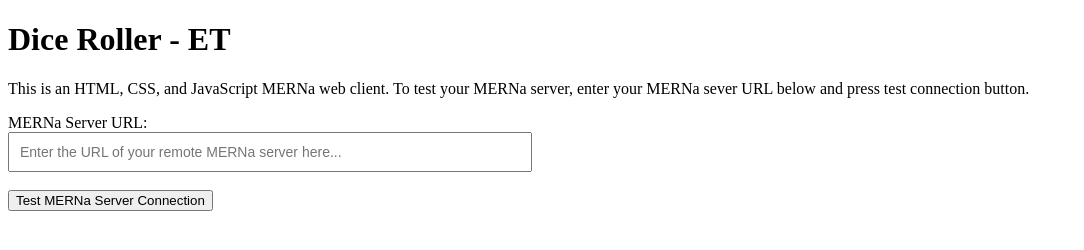
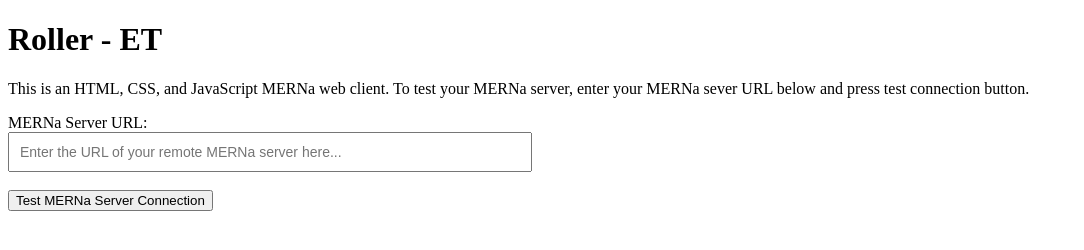
Before and after one commit to alphabet-soip/dice-static, a plain HTML site: page index.html in a window 1280 px wide. Shown: the whole page, without its empty margins (0-1084 px from the left). Drawn offline with Linux system fonts and the light colour scheme.

Commit message:
Update main

```diff
--- a/index.html
+++ b/index.html
@@ -2,7 +2,7 @@
 <html lang="en">
   <head>
     <meta charset="UTF-8" />
-    <title>Dice Roller</title>
+    <title>Roller</title>
 	<style>
 		#urlInput {
             width: 500px;
@@ -20,7 +20,7 @@
     </style>
 </head>
 <body>
-	<h1>Dice Roller - ET</h1>
+	<h1>Roller - ET</h1>
 	<p>This is an HTML, CSS, and JavaScript MERNa web client. To test your MERNa server, enter your
 	MERNa sever URL below and press test connection button.</p>
 
```
